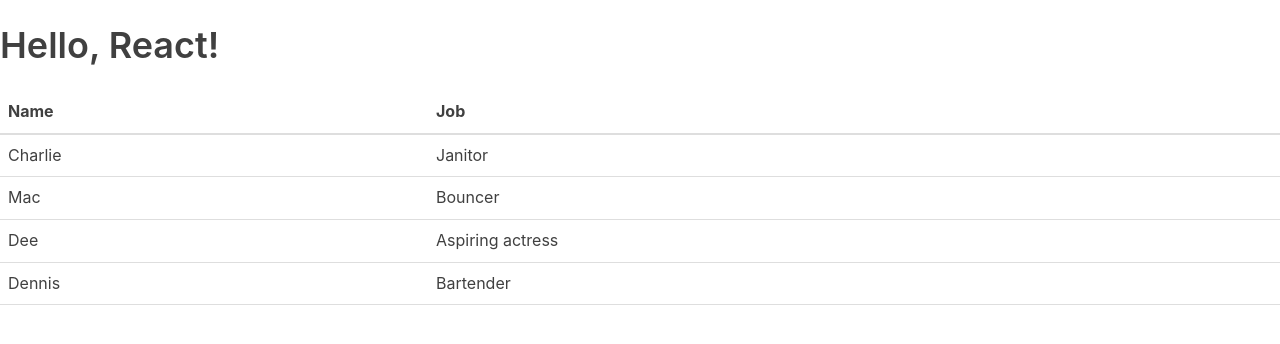
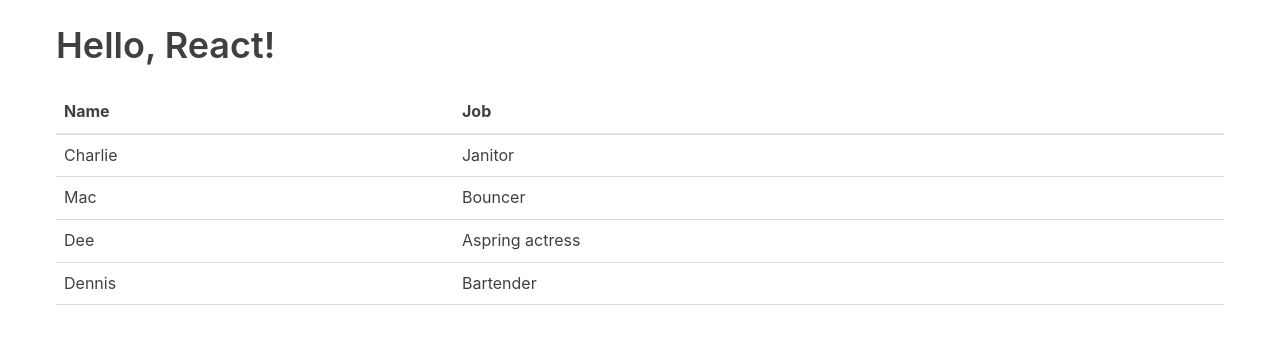
Before and after one commit to electrictangent/reactrouterpractise, a React (Create React App) app in the folder tutorial-react-app/: page / in a window 1280 px wide. Shown: the top 344 px of the page. Built offline with nearby package versions, Linux system fonts and the light colour scheme.

Commit message:
Added properties to component tablebody

```diff
--- a/tutorial-react-app/src/App.js
+++ b/tutorial-react-app/src/App.js
@@ -3,12 +3,32 @@
 
 
 // Render class component Table
-class App extends React.Component {
+class App extends Component {
   render() {
+    // Pretend return array from a JSON based API
+    const characters = [
+        {
+        name: 'Charlie',
+        job: 'Janitor',
+        },
+        {
+        name: 'Mac',
+        job: 'Bouncer',
+        },
+        {
+        name: 'Dee',
+        job: 'Aspring actress',
+        },
+        {
+        name: 'Dennis',
+        job: 'Bartender',
+        },
+    ]
+
     return (
-      <div className="App">
+      <div className="container">
         <h1>Hello, React!</h1>
-        <Table />
+        <Table characterData={characters} />
       </div>
     )
   }
--- a/tutorial-react-app/src/Table.js
+++ b/tutorial-react-app/src/Table.js
@@ -12,36 +12,29 @@
     )
 }
 
-const TableBody = () => {
-    return (
-        <tbody>
-            <tr>
-                <td>Charlie</td>
-                <td>Janitor</td>
+const TableBody = (props) => {
+    // Passing props array to component
+    const rows = props.characterData.map((row, index) => {
+        return (
+            <tr key={index}>
+                <td>{row.name}</td>
+                <td>{row.job}</td>
             </tr>
-            <tr>
-                <td>Mac</td>
-                <td>Bouncer</td>
-            </tr>
-            <tr>
-                <td>Dee</td>
-                <td>Aspiring actress</td>
-            </tr>
-            <tr>
-                <td>Dennis</td>
-                <td>Bartender</td>
-            </tr>
-        </tbody>
-    )
+        )
+    })
+
+    return <tbody>{rows}</tbody>
 }
 
-// Custom class component
+// Custom Class component
 class Table extends Component {
     render() {
+        const { characterData } = this.props
+
         return (
             <table>
                 <TableHeader />
-                <TableBody />
+                <TableBody characterData={characterData} />
             </table>
         )
     }
```
